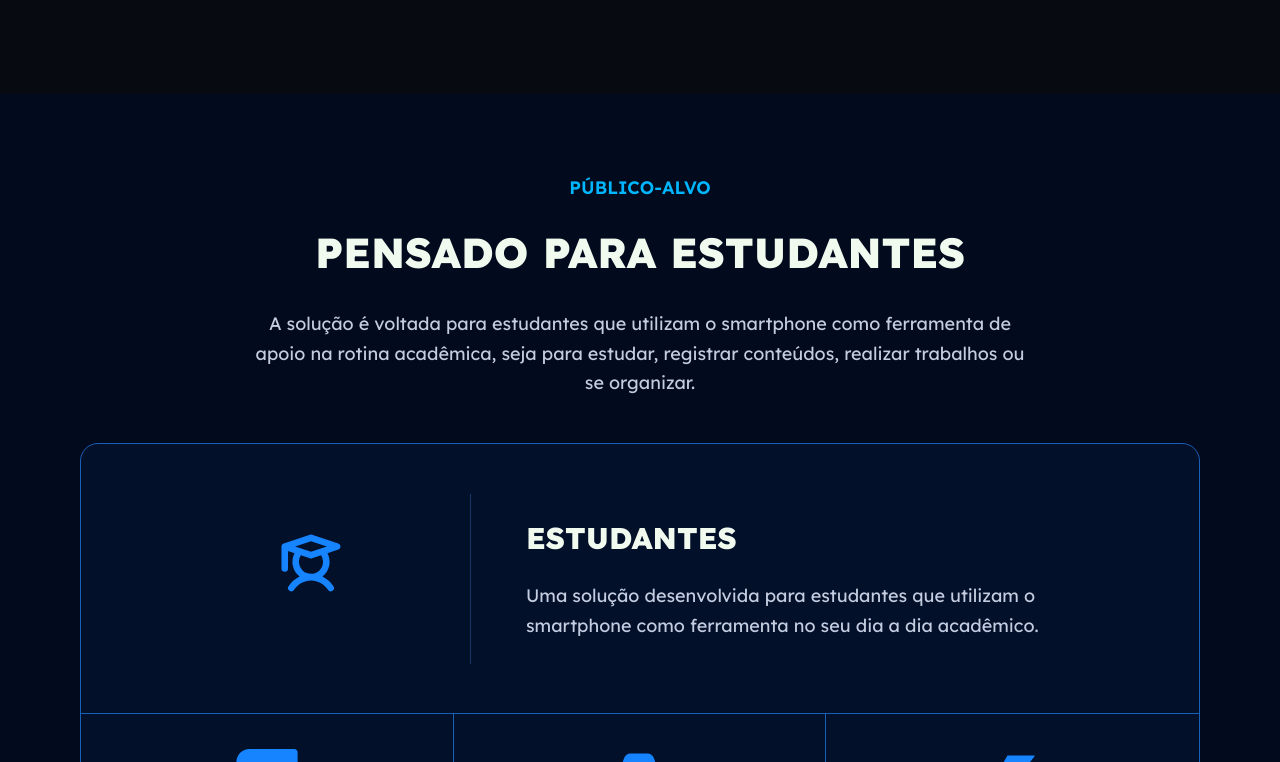
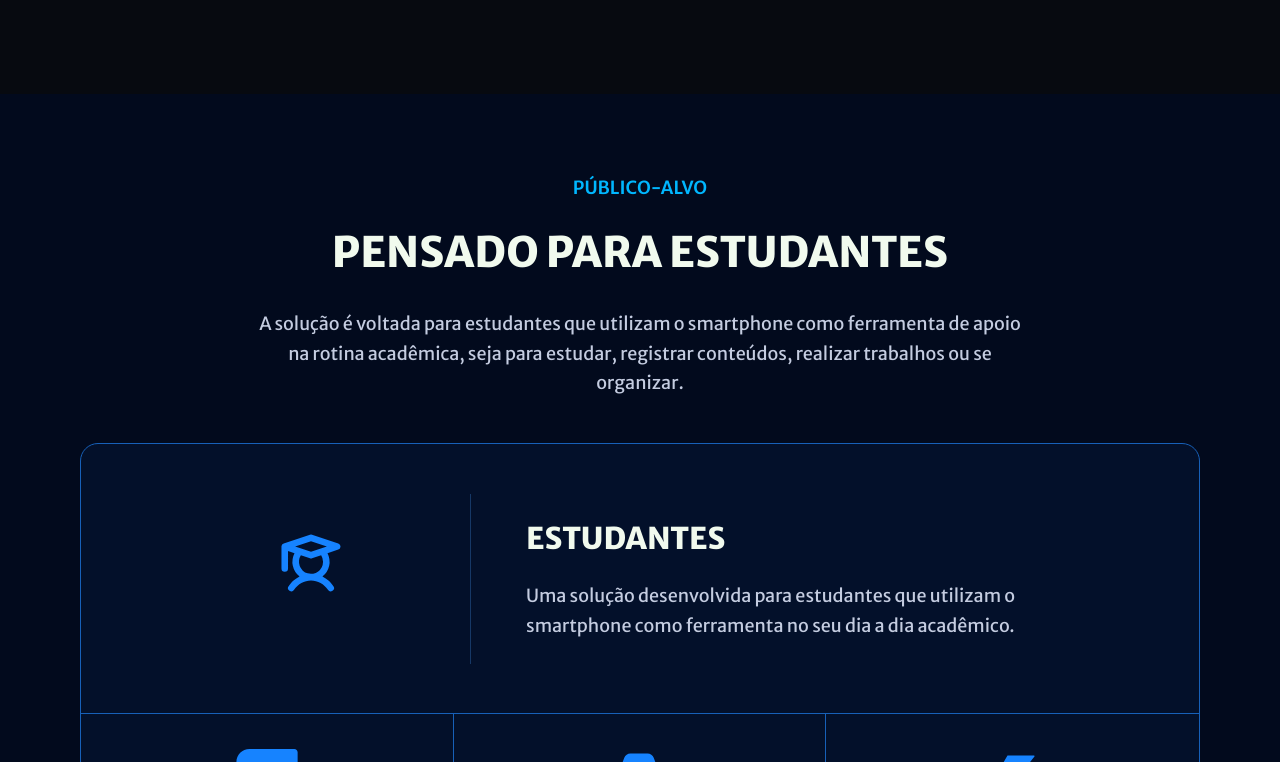
Before and after one commit to isadorabassoasseiro-boop/OptiCode, a React (Vite) app: page / in a window 1280 px wide. Shown: the part 1618-2380 px from the top of the page. Built offline with nearby package versions, Linux system fonts and the light colour scheme.

Commit message:
feat: fonte Merriwetcher Sans

```diff
--- a/src/App.css
+++ b/src/App.css
@@ -1,4 +1,4 @@
-@import url('https://fonts.googleapis.com/css2?family=Lexend:wght@100..900&display=swap');
+@import url('https://fonts.googleapis.com/css2?family=Merriweather+Sans:ital,wght@0,300..800;1,300..800&display=swap');
 
 @import "tailwindcss";
 
@@ -9,7 +9,7 @@
     --color-azure: #2A7FFF;
     --color-ice: #A6F0FF;
 
-    --font-brand: "Lexend", sans-serif;
+    --font-brand: "Merriweather Sans", sans-serif;
 }
 
 
@@ -21,8 +21,8 @@
     --light: #F1FAEE;
     --gray: #B5C1D8;
 
-    --text: 'Lexend', sans-serif;
-    --logo: 'Lexend', sans-serif;
+    --text: 'Merriweather Sans', sans-serif;
+    --logo: 'Merriweather Sans', sans-serif;
 }
 
 
@@ -47,7 +47,7 @@
 button,
 input,
 textarea {
-    font-family: 'Lexend', sans-serif;
+    font-family: 'Merriweather Sans', sans-serif;
 }
 
 
@@ -247,7 +247,7 @@
 
     color: #FFFFFF;
 
-    font-family: 'Lexend', sans-serif;
+    font-family: 'Merriweather Sans', sans-serif;
     font-size: 13px;
     font-weight: 700;
     text-decoration: none;
@@ -301,7 +301,7 @@
 #publico-alvo {
     background-color: #020A1D;
     padding: 80px 40px 100px;
-    font-family: 'Lexend', sans-serif;
+    font-family: 'Merriweather Sans', sans-serif;
 }
 
 
@@ -458,7 +458,7 @@
 .galeria {
     background-color: #020A1D;
     padding: 80px 40px 100px;
-    font-family: 'Lexend', sans-serif;
+    font-family: 'Merriweather Sans', sans-serif;
 }
 
 
@@ -523,7 +523,7 @@
 #equipe {
     background-color: #020A1D;
     padding: 80px 40px 100px;
-    font-family: 'Lexend', sans-serif;
+    font-family: 'Merriweather Sans', sans-serif;
 }
 
 
@@ -615,7 +615,7 @@
 #contato {
     background-color: #020A1D;
     padding: 80px 40px 100px;
-    font-family: 'Lexend', sans-serif;
+    font-family: 'Merriweather Sans', sans-serif;
 }
 
 .topoSecao5 {
@@ -721,7 +721,7 @@
     outline: none;
 
     color: #F1FAEE;
-    font-family: 'Lexend', sans-serif;
+    font-family: 'Merriweather Sans', sans-serif;
     font-size: 14px;
 
     transition: 0.3s ease;
@@ -758,7 +758,7 @@
 #footer {
     background-color: #010817;
     border-top: 1px solid #1760B8;
-    font-family: 'Lexend', sans-serif;
+    font-family: 'Merriweather Sans', sans-serif;
 }
 
 
```
